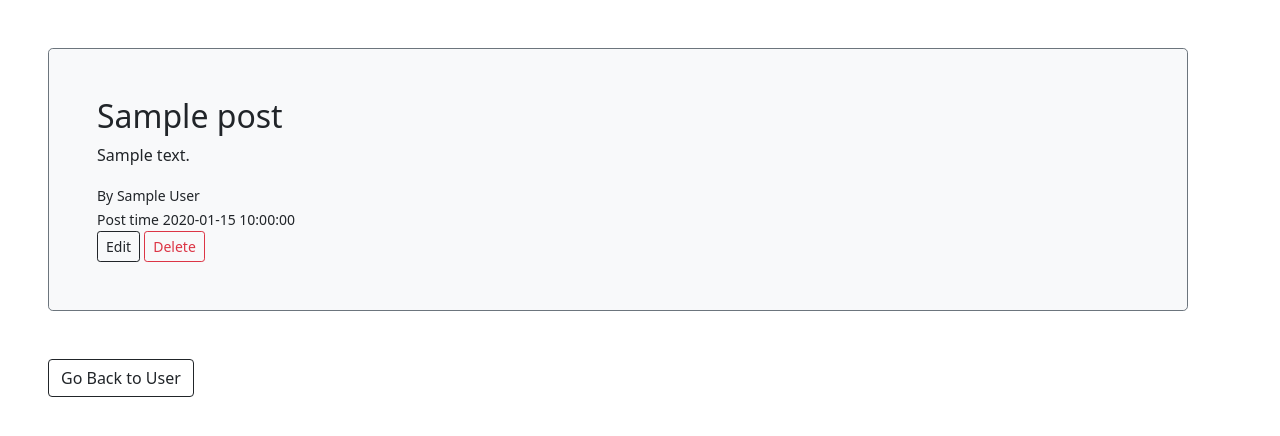
After one commit to juny0192/FLASK-blogly, a Flask app: page /posts/1 in a window 1280 px wide. The commit adds this page. Shown: the top 436 px of the page. Run offline with Flask 2, Linux system fonts and the light colour scheme; tables that the repository leaves empty hold one stand-in row (values such as "Sample post").

Commit message:
second commit

```diff
--- a/app.py
+++ b/app.py
@@ -2,7 +2,7 @@
 
 from flask import Flask, flash, redirect, render_template, request, session
 from flask_debugtoolbar import DebugToolbarExtension
-from models import db, connect_db, User
+from models import db, connect_db, User, Post
 
 app = Flask(__name__)
 
@@ -56,14 +56,14 @@ def show_editform(user_id):
     user=User.query.get_or_404(user_id)
     return render_template("edituser.html", user=user)
 
-@app.route('/user/<int:user_id>/delete', methods=["POST"])
+@app.route('/users/<int:user_id>/delete', methods=["POST"])
 def delete_user(user_id):
     """delete user"""
     user = User.query.get_or_404(user_id)
     db.session.delete(user)
     db.session.commit()
 
-    return redirect("/users")
+    return redirect(f"/users/{user_id}")
 
 @app.route('/users/<int:user_id>/edit', methods=["POST"])
 def edit_user(user_id):
@@ -76,4 +76,51 @@ def edit_user(user_id):
     db.session.add(user)
     db.session.commit()
 
-    return redirect("/users")
+    return redirect(f"/users/{user_id}")
+
+@app.route('/users/<int:user_id>/posts/new')
+def show_posts(user_id):
+    user=User.query.get_or_404(user_id)
+
+    return render_template("newpost.html", user=user)
+
+@app.route('/users/<int:user_id>/posts/new', methods=['POST'])
+def add_post(user_id):
+    user=User.query.get_or_404(user_id)
+    title = request.form["title"]
+    content = request.form["content"]
+
+    new_post = Post(title = title, content = content, user=user)
+    db.session.add(new_post)
+    db.session.commit()
+
+    return redirect(f"/users/{user_id}")
+
+@app.route('/posts/<int:post_id>')
+def post_details(post_id):
+    post = Post.query.get_or_404(post_id)
+    return render_template('post_detail.html', post=post)
+
+@app.route('/posts/<int:post_id>/edit')
+def post_edit(post_id):
+    post = Post.query.get_or_404(post_id)
+    return render_template("editpost.html", post=post)
+
+@app.route('/posts/<int:post_id>/delete', methods=["POST"])
+def delete_post(post_id):
+    post = Post.query.get_or_404(post_id)
+    db.session.delete(post)
+    db.session.commit()
+
+    return redirect(f"/users/{post.user_id}")
+
+@app.route('/posts/<int:post_id>/edit', methods=["POST"])
+def editpost(post_id):
+    post = Post.query.get_or_404(post_id)
+    post.title = request.form["title"]
+    post.content = request.form["content"]
+
+    db.session.add(post)
+    db.session.commit()
+
+    return redirect(f"/posts/{post_id}")
--- a/templates/base.html
+++ b/templates/base.html
@@ -5,6 +5,12 @@
     <meta http-equiv="X-UA-Compatible" content="IE=edge" />
     <meta name="viewport" content="width=device-width, initial-scale=1.0" />
     <link rel="stylesheet" href="/static/app.css" />
+    <link
+      href="https://cdn.jsdelivr.net/npm/bootstrap@5.0.1/dist/css/bootstrap.min.css"
+      rel="stylesheet"
+      integrity="sha384-+0n0xVW2eSR5OomGNYDnhzAbDsOXxcvSN1TPprVMTNDbiYZCxYbOOl7+AMvyTG2x"
+      crossorigin="anonymous"
+    />
     <title>{% block title%}{% endblock %}</title>
   </head>
   <body>
--- /dev/null
+++ b/templates/post_detail.html
@@ -0,0 +1,32 @@
+{% extends 'base.html' %} {% block title%} Post Details{% endblock %} {% block
+content %}
+<div class="container m-5 p-5 bg-light border border-secondary rounded-3">
+  <h2>{{post.title}}</h2>
+  <p>{{post.content}}</p>
+  <small>By {{post.user.first_name}} {{post.user.last_name}}</small>
+  <br />
+  <small>Post time {{post.created_at}}</small>
+  <form action="">
+    <button
+      class="btn btn-outline-dark btn-sm"
+      formaction="/posts/{{ post.id }}/edit"
+      formmethod="GET"
+    >
+      Edit
+    </button>
+    <button
+      class="btn btn-outline-danger btn-sm"
+      formaction="/posts/{{ post.id }}/delete"
+      formmethod="POST"
+    >
+      Delete
+    </button>
+  </form>
+</div>
+<input
+  type="button"
+  class="btn btn-outline-dark ms-5"
+  onclick="location.href='/users/{{post.user.id}}';"
+  value="Go Back to User"
+/>
+{% endblock %}
```
Also changed, not shown: models.py (+16 -0 lines), seed.py (+10 -6 lines), templates/createuser.html (+25 -9 lines), templates/detail.html (+54 -11 lines), templates/editpost.html (added, +29 -0 lines), templates/edituser.html (+19 -7 lines), templates/listuser.html (+15 -7 lines), templates/newpost.html (added, +29 -0 lines).
